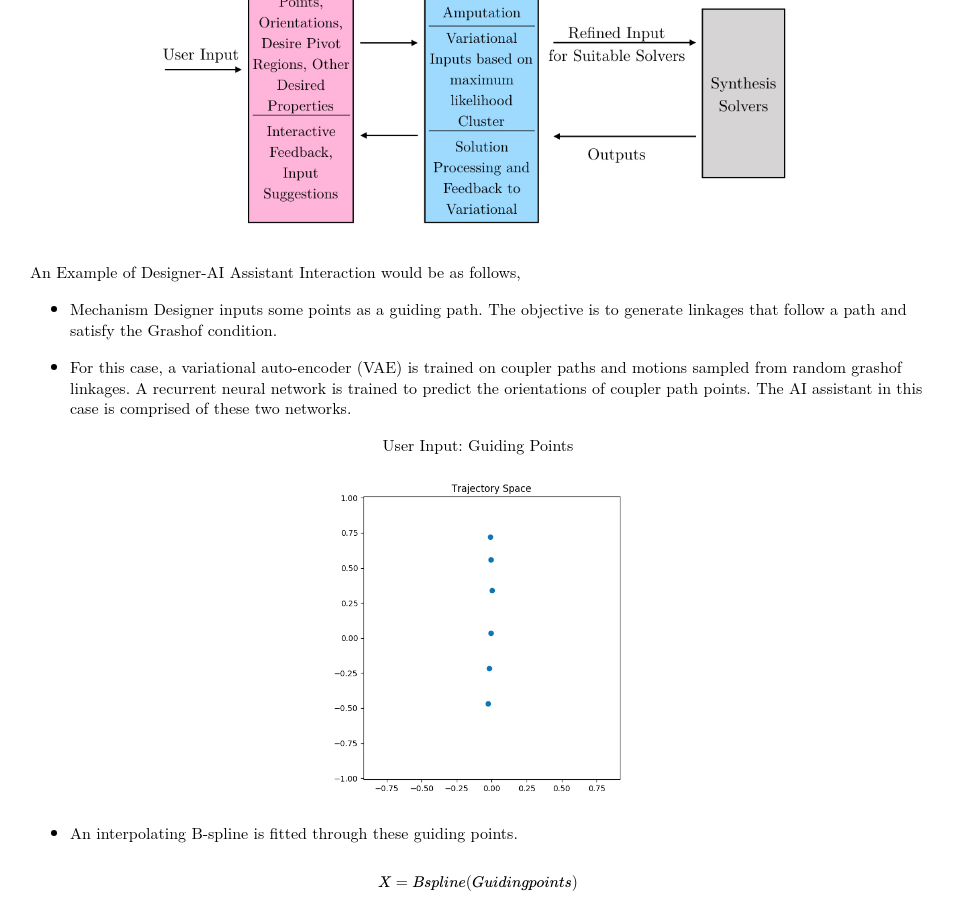
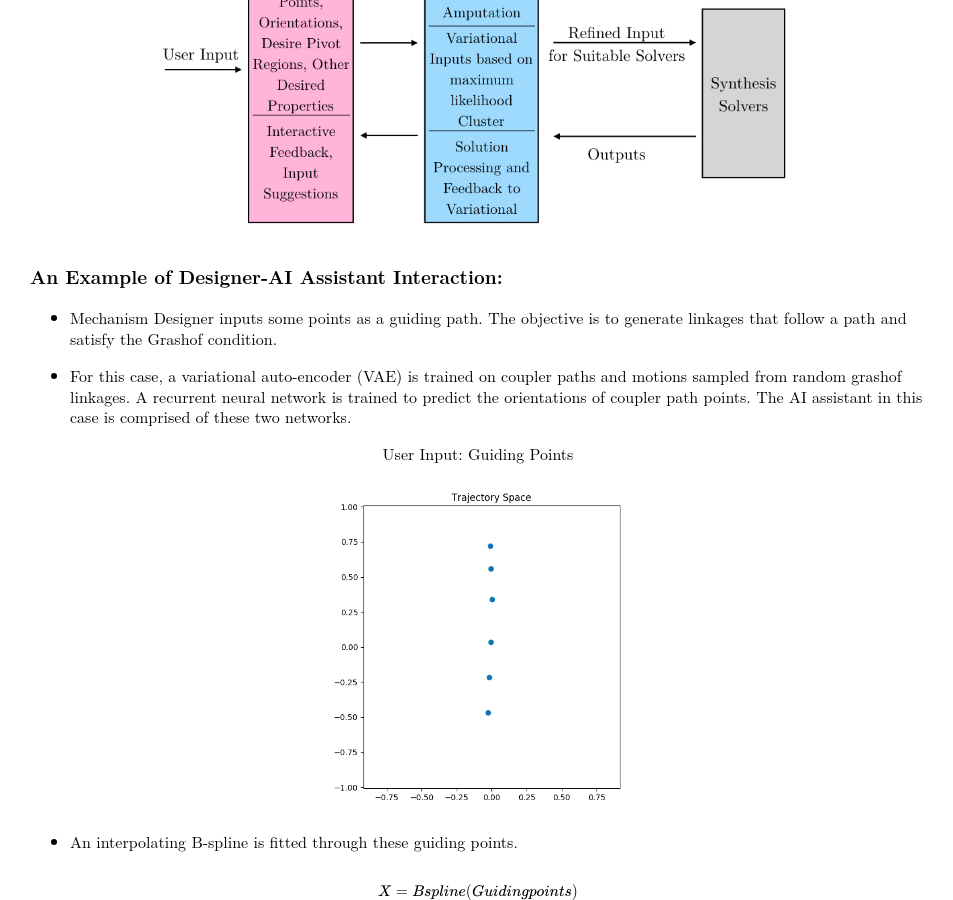
Before and after one commit to deshpandeshrinath/deshpandeshrinath.github.io, a Jekyll site: the page built from privateBlog/proposal-defense.md, in a window 1280 px wide and 900 px high, scrolled down 1190 px. Shown: the whole window, without its empty margins (162-1115 px from the left). Built offline with Jekyll 4.4.1, drawn with Linux system fonts in a browser that asks for light colours; formulas are drawn with MathJax 3.

```diff
--- a/privateBlog/proposal-defense.md
+++ b/privateBlog/proposal-defense.md
@@ -43,7 +43,8 @@
 <p align="center">
 <img src="{{ "/assets/proposal/ai-agent.jpeg" | absolute_url }}" alt="AI-Synthesis" style="width:40em">
 </p>
-An Example of Designer-AI Assistant Interaction would be as follows,
+
+### An Example of Designer-AI Assistant Interaction:
 
 - Mechanism Designer inputs some points as a guiding path. The objective is to generate linkages that follow a path and satisfy the Grashof condition.
 
```
